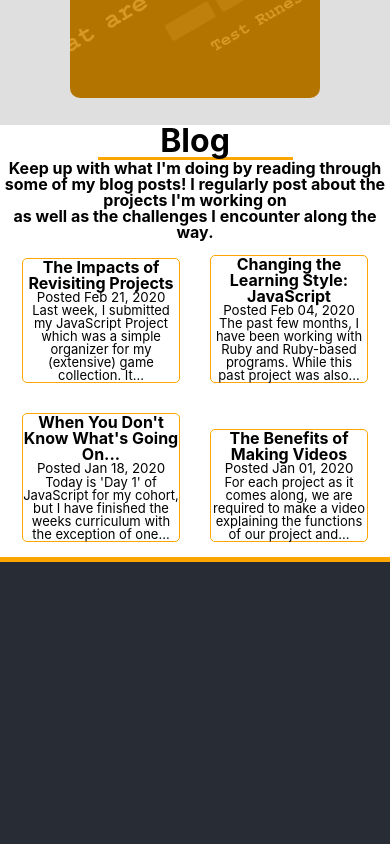
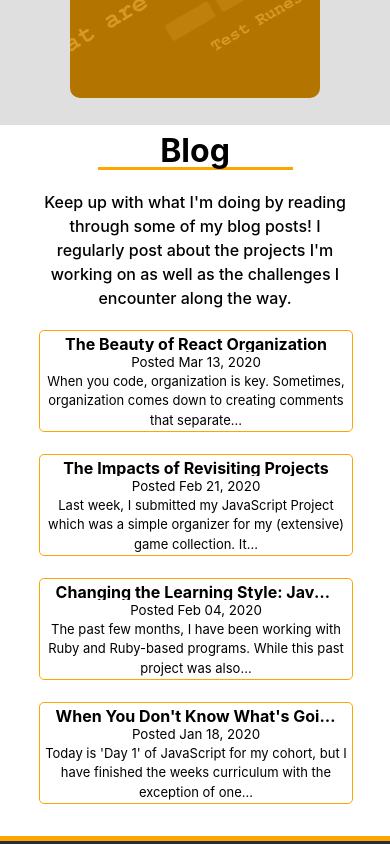
Before and after one commit to JPlante9117/portfolio, a React (Create React App) app: page / in a window 390 px wide. Shown: the part 5620-6464 px from the top of the page. Built offline with nearby package versions, Linux system fonts and the light colour scheme.

Commit message:
styled blog for mobile

```diff
--- a/src/App.css
+++ b/src/App.css
@@ -664,17 +664,37 @@ div.footer {
 
 /* BLOG CSS */
 
+.blogSection {
+  padding-top: 10px;
+  padding-bottom: 10px;
+}
+
+.blog-container {
+  width: 80%;
+  margin: 0 auto;
+}
+
 .blog {
   display: inline-block;
-  width: 40%;
-  height: auto;
-  margin: 15px;
+  width: 100%;
+  height: 100px;
+  margin-bottom: 20px;
   background: transparent;
   border: 1px solid orange;
   border-radius: 5px;
   transition: 0.5s;
   color: black;
-  text-decoration: none;
+  overflow: hidden;
+  text-overflow: ellipsis;
+}
+
+.blogSection-header {
+  margin: 0 auto;
+  width: 100%;
+  line-height: 1.5em;
+  font-weight: 500;
+  padding-bottom: 20px;
+  padding-top: 20px;
 }
 
 .blog:hover {
@@ -684,10 +704,22 @@ div.footer {
 
 .blogDesc {
   font-size: small;
+  line-height: 1.5em;
 }
 
 .blogDate {
   font-size: smaller;
+  line-height: 1.5em;
+}
+
+.blogTitle {
+  font-size: 1em;
+  overflow: hidden;
+  text-overflow: ellipsis;
+  white-space: nowrap;
+  width: 90%;
+  margin: 0 auto;
+  padding-top: 5px;
 }
 
 /* NAVBAR */
--- a/src/components/Blog.js
+++ b/src/components/Blog.js
@@ -3,7 +3,7 @@ import React from 'react'
 const Blog = props => {
     return (
         <a href={props.link} className="blog">
-            <h2>{props.title}</h2>
+            <h2 className="blogTitle">{props.title}</h2>
             <p className="blogDate">Posted {props.posted}</p>
             <p className="blogDesc">{props.desc}</p>
         </a>
--- a/src/containers/BlogContainer.js
+++ b/src/containers/BlogContainer.js
@@ -3,11 +3,10 @@ import Blog from '../components/Blog'
 import ScrollAnimation from 'react-animate-on-scroll'
 
 const blogs = [
+    {title: "The Beauty of React Organization", link: "https://jplante9117.github.io/the_beauty_of_react_organization", first_few: "When you code, organization is key. Sometimes, organization comes down to creating comments that separate...", date: "Mar 13, 2020"},
     {title: "The Impacts of Revisiting Projects", link: "https://jplante9117.github.io/the_impacts_of_revisiting_projects", first_few: "Last week, I submitted my JavaScript Project which was a simple organizer for my (extensive) game collection. It...", date: "Feb 21, 2020"},
     {title: "Changing the Learning Style: JavaScript", link: "https://jplante9117.github.io/changing_the_learning_style_javascript", first_few: "The past few months, I have been working with Ruby and Ruby-based programs. While this past project was also...", date: "Feb 04, 2020"},
-    {title: "When You Don't Know What's Going On...", link: "https://jplante9117.github.io/when_you_dont_know_whats_going_on", first_few: "Today is 'Day 1' of JavaScript for my cohort, but I have finished the weeks curriculum with the exception of one...", date: "Jan 18, 2020"},
-    {title: "The Benefits of Making Videos", link: "https://jplante9117.github.io/the_benefits_of_making_videos", first_few: "For each project as it comes along, we are required to make a video explaining the functions of our project and...", date: "Jan 01, 2020"}
-
+    {title: "When You Don't Know What's Going On...", link: "https://jplante9117.github.io/when_you_dont_know_whats_going_on", first_few: "Today is 'Day 1' of JavaScript for my cohort, but I have finished the weeks curriculum with the exception of one...", date: "Jan 18, 2020"}
 ]
 
 export default class BlogContainer extends Component {
@@ -19,12 +18,12 @@ export default class BlogContainer extends Component {
         return (
             <div className="blogSection">
                 <ScrollAnimation animateOnce={true} animateIn="slideInRight">
-                    <div>
+                    <div className="blog-container">
                         <a id="blog" className="anchor" />
                         <h1 className="alignLeft">Blog</h1>
                         <div className="leftLine" />
-                        <h2>Keep up with what I'm doing by reading through some of my blog posts! I regularly post about the projects I'm working on<br/>
-                        as well as the challenges I encounter along the way.</h2>
+                        <p className="blogSection-header">Keep up with what I'm doing by reading through some of my blog posts! I regularly post about the projects I'm working on
+                        as well as the challenges I encounter along the way.</p>
                         {this.generateBlogs()}
                     </div>
                 </ScrollAnimation>
```
